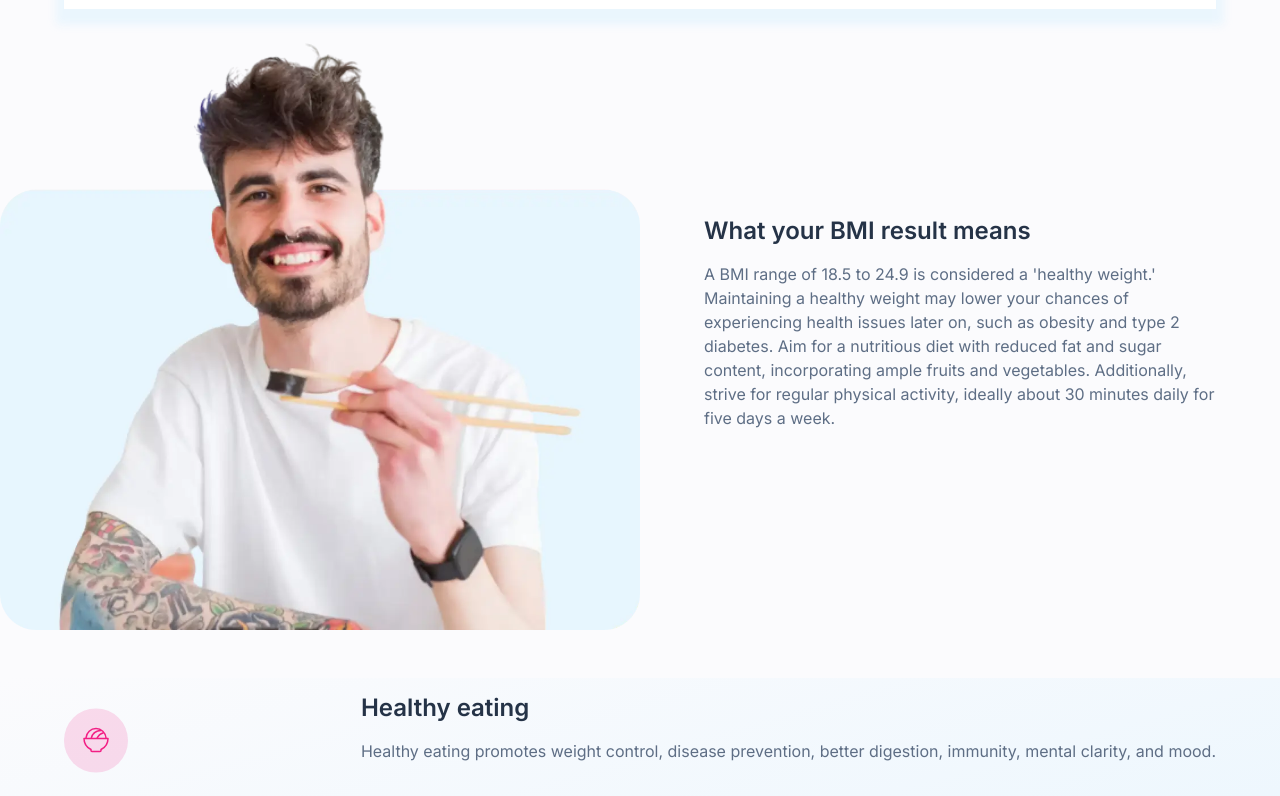
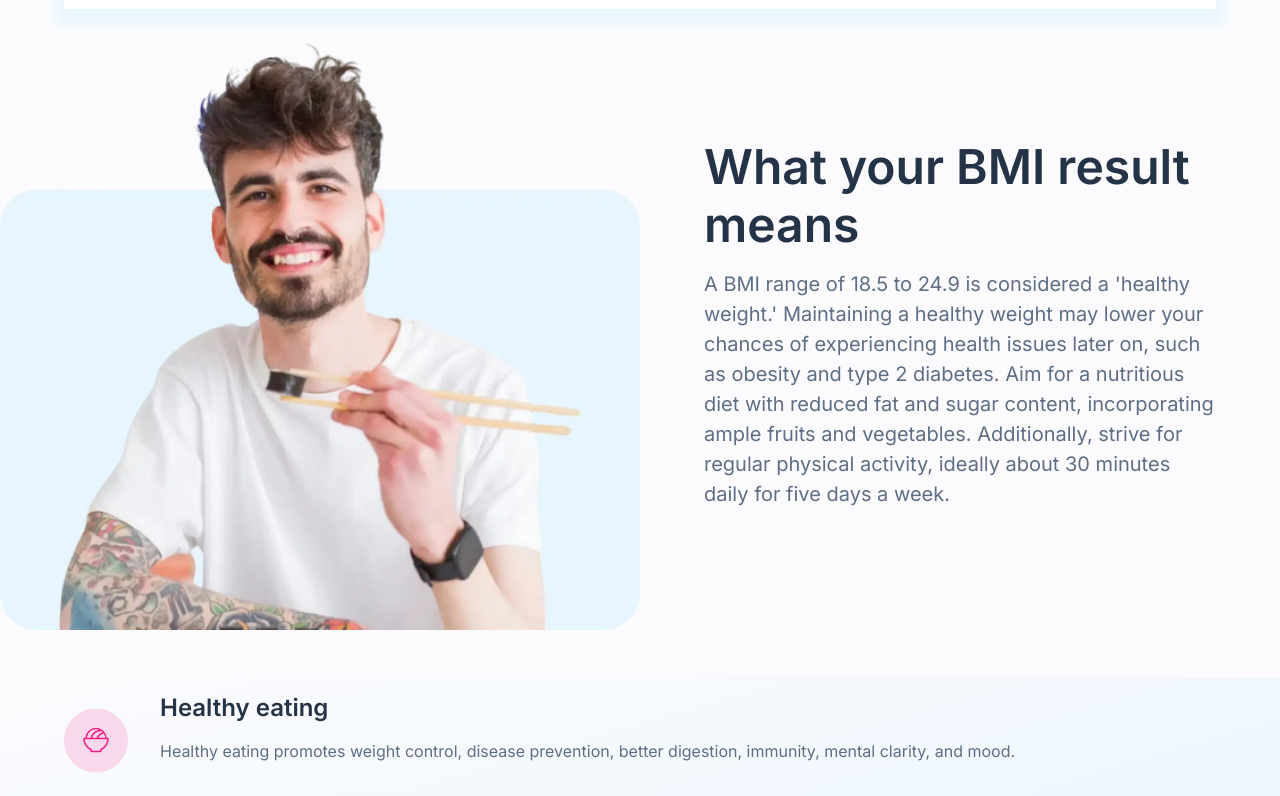
Before and after one commit to JoanaMamley/frontendmentor-bmi-calculator, an Angular app in the folder bmi-calculator/: page / in a window 1280 px wide. Shown: the part 620-1416 px from the top of the page. Built offline with nearby package versions, Linux system fonts and the light colour scheme.

Commit message:
add curve images and modify styles based on screen size

```diff
--- a/bmi-calculator/src/app/app.component.html
+++ b/bmi-calculator/src/app/app.component.html
@@ -1,3 +1,3 @@
 <app-bmi-calculate></app-bmi-calculate>
-<app-result-meaning></app-result-meaning>
-<app-limitations></app-limitations>
+<app-result-meaning [hasLargeScreen]="hasLargeScreen"></app-result-meaning>
+<app-limitations [hasLargeScreen]="hasLargeScreen"></app-limitations>
--- a/bmi-calculator/src/app/app.component.ts
+++ b/bmi-calculator/src/app/app.component.ts
@@ -1,4 +1,4 @@
-import { Component } from '@angular/core';
+import { Component, HostListener } from '@angular/core';
 
 @Component({
   selector: 'app-root',
@@ -6,5 +6,14 @@ import { Component } from '@angular/core';
   styleUrls: ['./app.component.scss']
 })
 export class AppComponent {
-  title = 'bmi-calculator';
+  hasLargeScreen!: boolean;
+
+  ngOnInit(): void {
+    this.hasLargeScreen = window.innerWidth >= 1440;
+  }
+
+  @HostListener('window:resize', ['$event'])
+  onResize(event: unknown) {
+    this.hasLargeScreen = window.innerWidth >= 1440;
+  }
 }
--- a/bmi-calculator/src/app/limitations/limitations.component.ts
+++ b/bmi-calculator/src/app/limitations/limitations.component.ts
@@ -1,19 +1,10 @@
-import { Component, HostListener, OnInit } from '@angular/core';
+import { Component, HostListener, Input, OnInit } from '@angular/core';
 
 @Component({
   selector: 'app-limitations',
   templateUrl: './limitations.component.html',
   styleUrls: ['./limitations.component.scss']
 })
-export class LimitationsComponent implements OnInit{
-  hasLargeScreen!: boolean;
-
-  ngOnInit(): void {
-    this.hasLargeScreen = window.innerWidth >= 1440;
-  }
-
-  @HostListener('window:resize', ['$event'])
-  onResize(event: unknown) {
-    this.hasLargeScreen = window.innerWidth >= 1440;
-  }
+export class LimitationsComponent {
+  @Input() hasLargeScreen!: boolean;
 }
--- a/bmi-calculator/src/app/result-meaning/result-meaning.component.html
+++ b/bmi-calculator/src/app/result-meaning/result-meaning.component.html
@@ -2,8 +2,11 @@
     <div class="result-meaning">
         <img src="../../assets/images/image-man-eating.webp" alt="Man eating" class="image-man-eating">
         <div class="result-meaning-text pt-4">
-            <h2 class="heading-medium bmi-result-heading">What your BMI result means </h2>
-            <p class="large-body mt-3 pb-3">
+            <img *ngIf="hasLargeScreen" class="curved-left" src="../../assets/images/pattern-curved-line-left.svg" alt="">
+
+            <h2 class="bmi-result-heading" [ngClass]="{'heading-medium': hasLargeScreen, 'heading-large': !hasLargeScreen}">What your BMI result means </h2>
+
+            <p class="mt-3 pb-3" [ngClass]="{'medium-body': hasLargeScreen, 'heading-small': !hasLargeScreen}">
                 A BMI range of 18.5 to 24.9 is considered a 'healthy weight.' Maintaining a healthy weight may lower your chances of
                 experiencing health issues later on, such as obesity and type 2 diabetes. Aim for a nutritious diet with reduced fat and
                 sugar content, incorporating ample fruits and vegetables. Additionally, strive for regular physical activity, ideally
--- a/bmi-calculator/src/app/result-meaning/result-meaning.component.scss
+++ b/bmi-calculator/src/app/result-meaning/result-meaning.component.scss
@@ -36,7 +36,6 @@
 
     .tip {
         display: flex;
-        justify-content: space-between;
     }
 
     .tip-text{
--- a/bmi-calculator/src/app/result-meaning/result-meaning.component.ts
+++ b/bmi-calculator/src/app/result-meaning/result-meaning.component.ts
@@ -1,4 +1,4 @@
-import { Component } from '@angular/core';
+import { Component, Input } from '@angular/core';
 
 @Component({
   selector: 'app-result-meaning',
@@ -6,5 +6,5 @@ import { Component } from '@angular/core';
   styleUrls: ['./result-meaning.component.scss']
 })
 export class ResultMeaningComponent {
-
+  @Input() hasLargeScreen!: boolean;
 }
--- a/bmi-calculator/src/styles.scss
+++ b/bmi-calculator/src/styles.scss
@@ -7,7 +7,6 @@ body, html {
     height: 100%;
     font-family: 'Inter', sans-serif;
     background-color: #FBFBFD;
-    // background-image: linear-gradient(to bottom right, #E7F5FE, #FBFBFD);
 }
 
 h1, h2, h3{
@@ -86,4 +85,9 @@ input:focus {
         font-size: 16px;
     }
 
+    .curved-left {
+        margin-left: 68%;
+        margin-bottom: 2%;
+    }
+
 }
```
